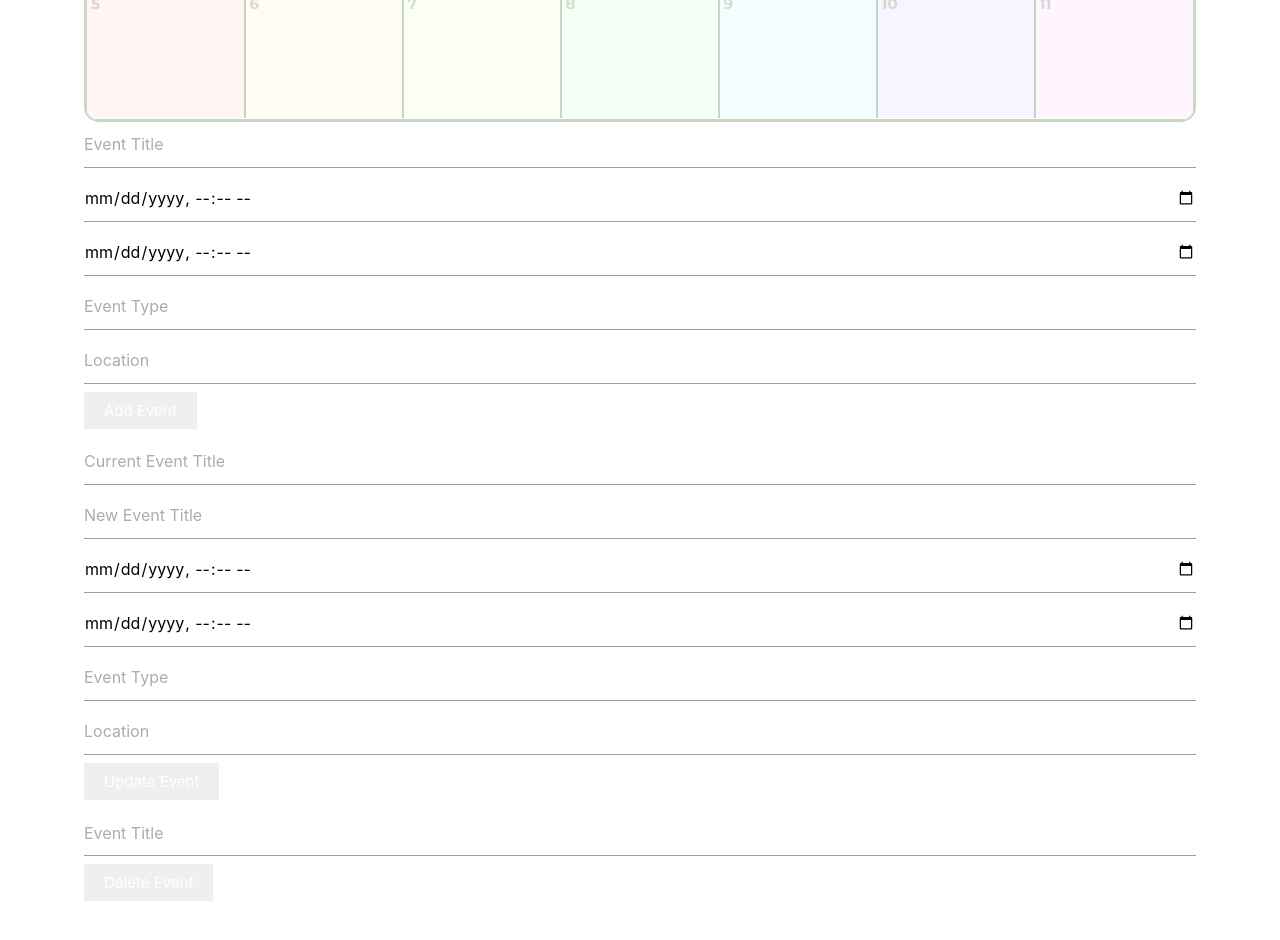
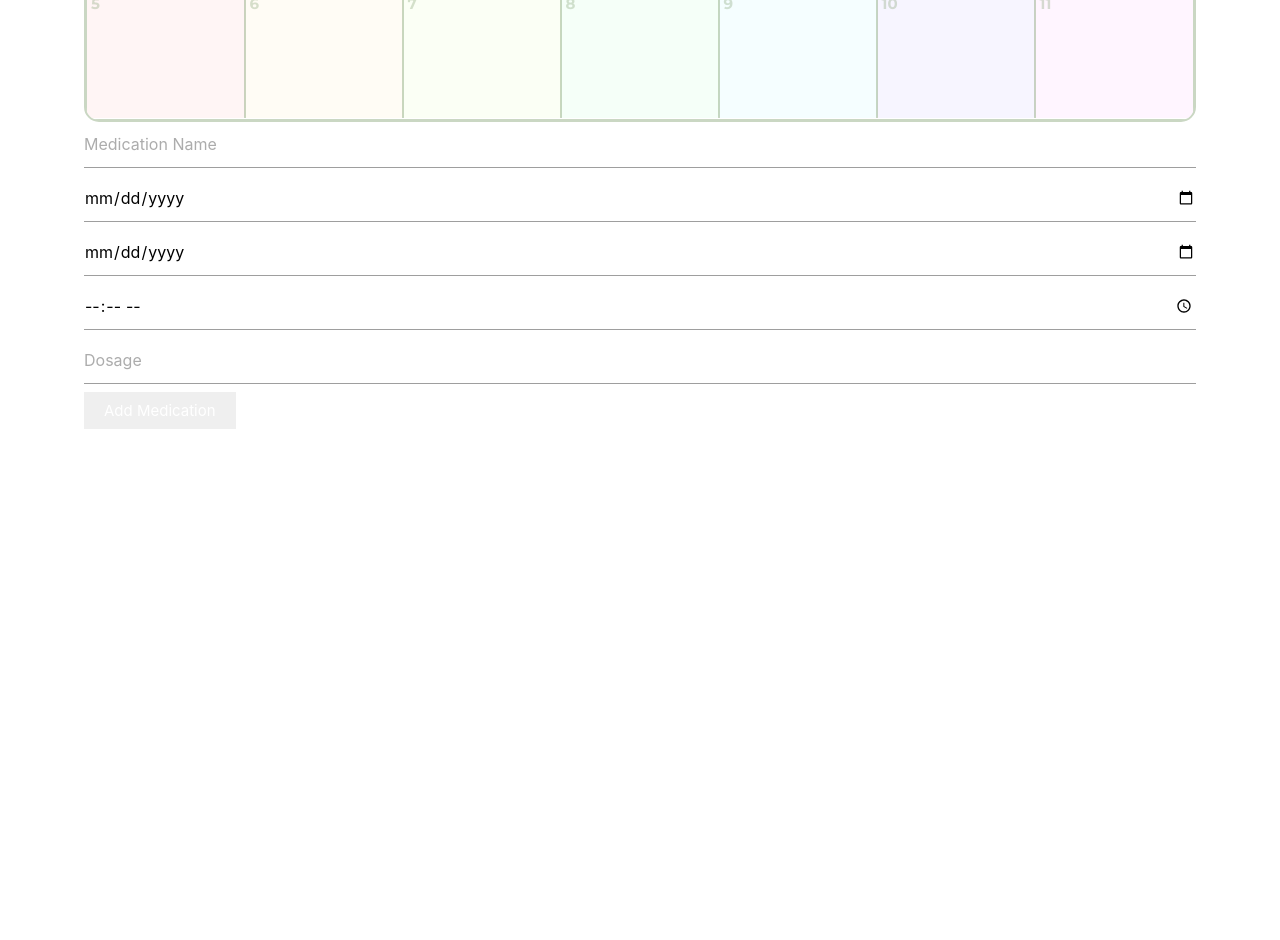
Before and after one commit to CPS714-Group23/CPS714-Group23, a React (Create React App) app in the folder Frontend/: page /scheduler in a window 1280 px wide. Shown: the part 1020-1960 px from the top of the page. After the commit the page ends 1501 px from the top, so only its background shows below. Built offline with nearby package versions, Linux system fonts and the light colour scheme; the HTML template or start-up script is replaced by a standard one.

Commit message:
Separate prescription form from calendar

```diff
--- a/Frontend/src/App.js
+++ b/Frontend/src/App.js
@@ -12,6 +12,7 @@ import PharmaceuticalPortal from './pages/home/PharmaceuticalPortal';
 import PharmaceuticalPortalLog from './pages/home-loggedin/PharmaceuticalPortalLog';
 import './App.css';
 import Scheduler from './pages/scheduler/scheduler';
+import PrescriptionSubmit from './pages/prescription-submit/prescriptionsubmit';
 
 const routesConfig = [
   {
@@ -46,6 +47,10 @@ const routesConfig = [
     path: '/scheduler',
     element: <Scheduler />,
   },
+  {
+    path: '/prescriptionsubmit',
+    element: <PrescriptionSubmit />,
+  },
 ];
 
 function App() {
--- a/Frontend/src/components/SidePanel/SidePanel.jsx
+++ b/Frontend/src/components/SidePanel/SidePanel.jsx
@@ -29,7 +29,7 @@ const menuItemsTop = [
 const menuItemsMiddle = [
   {name: 'Scheduler', icon: <Calendar />, path: '/scheduler'},
   {name: 'Drug supply tracker', icon: <PrescriptionBottle />, path: '/3'},
-  {name: 'Prescription', icon: <RxFile />, path: '/4'},
+  {name: 'Prescription', icon: <RxFile />, path: '/prescriptionsubmit'},
   {name: 'Drug interaction checker', icon: <Analytics />, path: '/5'},
   {name: 'Side effect reporting', icon: <Analytics />, path: '/6'},
 ];
--- /dev/null
+++ b/Frontend/src/pages/prescription-submit/prescriptionsubmit.jsx
@@ -0,0 +1,31 @@
+import React from 'react';
+
+function PrescriptionSubmit({ onAddEvent }) {
+  const handleSubmit = async (event) => {
+    event.preventDefault();
+    const newEvent = {
+      title: event.target.title.value,
+      startRecur: event.target.startRecur.value,
+      endRecur: event.target.endRecur.value,
+      startTime: event.target.startTime.value,
+      dosage: event.target.dosage.value,
+    };
+    await onAddEvent(newEvent);
+  };
+
+  return (
+    <div>
+      <h1>Add a New Medication</h1>
+      <form onSubmit={handleSubmit}>
+        <input type="text" name="title" placeholder="Medication Name" required />
+        <input type="date" name="startRecur" placeholder="Start Date" required />
+        <input type="date" name="endRecur" placeholder="End Date" required />
+        <input type="time" name="startTime" placeholder="Time" required />
+        <input type="number" name="dosage" placeholder="Dosage" required />
+        <button type="submit">Add Medication</button>
+      </form>
+    </div>
+  );
+}
+
+export default PrescriptionSubmit;
--- a/Frontend/src/pages/scheduler/scheduler.jsx
+++ b/Frontend/src/pages/scheduler/scheduler.jsx
@@ -8,35 +8,21 @@ function Scheduler() {
   // Sample events data
   const [events, setEvents] = useState([
     {
-      title: "Dr. A",
-      start: new Date("2023-11-15T15:00:00"),
-      end: new Date("2023-11-15T15:30:00"),
-      extendedProps: {
-        type: "Appointments",
-        location: "10 Fairway Drive, Toronto",
-      },
+      id: 'event-1',
+      title: "Medication A",
+      startRecur: '2023-11-20',
+      endRecur: '2023-12-04',
+      startTime: '9:00:00',
+      dosage: "2"
     },
     {
-      title: "Medication A",
-      start: new Date("2023-11-16T10:00:00"),
-      extendedProps: {
-        type: "Medications",
-      },
-    },
-    {
-      title: "Medication A",
-      start: new Date("2023-11-17T10:00:00"),
-      extendedProps: {
-        type: "Medications",
-      },
-    },
-    {
+      id: 'event-2',
       title: "Medication B",
-      start: new Date("2023-11-17T10:00:00"),
-      extendedProps: {
-        type: "Medications",
-      },
-    },
+      startRecur: '2023-11-27',
+      endRecur: '2023-12-15',
+      startTime: '9:00:00',
+      dosage: "1"
+    }
   ]);
 
   const addEvent = async (newEvent) => {
@@ -63,105 +49,18 @@ function Scheduler() {
     }
   };
 
-  const removeEvent = async (eventTitle) => {
-    try {
-      const response = await fetch(
-        `/api/scheduler/remove/${encodeURIComponent(eventTitle)}`,
-        {
-          method: "DELETE",
-        }
-      );
-      if (response.ok) {
-        const result = await response.json();
-        console.log("Event removed:", result);
-        setEvents((currentEvents) =>
-          currentEvents.filter((event) => event.title !== eventTitle)
-        );
-      } else {
-        console.error("Failed to remove the event");
-      }
-    } catch (error) {
-      console.error(
-        "There has been a problem with your fetch operation:",
-        error
-      );
-    }
-  };
-
-  const updateEvent = async (eventTitle, updatedEventData) => {
-    try {
-      const response = await fetch(
-        `/api/scheduler/update/${encodeURIComponent(eventTitle)}`,
-        {
-          method: "PUT",
-          headers: {
-            "Content-Type": "application/json",
-          },
-          body: JSON.stringify(updatedEventData),
-        }
-      );
-      if (response.ok) {
-        const result = await response.json();
-        console.log("Event updated:", result);
-        setEvents((currentEvents) =>
-          currentEvents.map((event) =>
-            event.title === eventTitle
-              ? { ...event, ...updatedEventData }
-              : event
-          )
-        );
-      } else {
-        console.error("Failed to update the event");
-      }
-    } catch (error) {
-      console.error(
-        "There has been a problem with your fetch operation:",
-        error
-      );
-    }
-  };
 
   function renderEventContent(eventInfo) {
-    if (eventInfo.event.extendedProps.type === "Appointments") {
-      let startTime = new Date(eventInfo.event.start).toLocaleTimeString(
-        "en-US",
-        {
-          hour: "numeric",
-          minute: "2-digit",
-        }
-      );
-      let endTime = new Date(eventInfo.event.end).toLocaleTimeString("en-US", {
-        hour: "numeric",
-        minute: "2-digit",
-      });
-
     return (
       <>
         <div>
-            <b>
-              {startTime} - {endTime}: Appointment w/ {eventInfo.event.title}
-            </b>
+          <b>9:00am: {eventInfo.event.title}</b>
         </div>
-          <div>@ {eventInfo.event.extendedProps.location}</div>
+        <div>Dosage: {eventInfo.event.extendedProps.dosage} pill(s)</div>
       </>
     );
   }
-    else if (eventInfo.event.extendedProps.type === "Medications") {
-      let time = new Date(eventInfo.event.start).toLocaleTimeString("en-US", {
-        hour: "numeric",
-        minute: "2-digit",
-      });
 
-      return (
-        <>
-          <div>
-            <b>{time}: Medication</b>
-          </div>
-          <div>{eventInfo.event.title}</div>
-        </>
-      );
-    }
-  }
 
   // function handleDateClick(info) {
   //   console.log("Date selected:", info.dateStr);
@@ -170,39 +69,16 @@ function Scheduler() {
   const handleAddFormSubmit = async (event) => {
     event.preventDefault();
     const newEvent = {
+      id: `event-${events.length + 1}`, // Generating a new unique ID
       title: event.target.title.value,
-      start: event.target.start.value,
-      end: event.target.end.value,
-      type: event.target.type.value,
-      location: event.target.location.value,
+      startRecur: event.target.startRecur.value,
+      endRecur: event.target.endRecur.value,
+      startTime: event.target.startTime.value,
+      dosage: event.target.dosage.value,
     };
-
     await addEvent(newEvent);
   };
 
-  const handleUpdateFormSubmit = async (event) => {
-    event.preventDefault();
-    const eventTitle = event.target.title.value;
-    const updatedEventData = {
-      title: event.target.newTitle ? event.target.newTitle.value : eventTitle,
-      start: event.target.start.value,
-      end: event.target.end.value,
-      type: event.target.type.value,
-      location: event.target.location.value,
-    };
-
-    await updateEvent(eventTitle, updatedEventData);
-  };
-
-  const handleDeleteFormSubmit = async (event) => {
-    event.preventDefault();
-    const eventTitle = event.target.title.value;
-
-    await removeEvent(eventTitle);
-    setEvents((currentEvents) =>
-      currentEvents.filter((event) => event.title !== eventTitle)
-    );
-  };
 
   return (
     <div>
@@ -219,47 +95,15 @@ function Scheduler() {
         eventContent={renderEventContent} // Render custom event content
       />
 
-      {/* Test event function */}
       <form onSubmit={handleAddFormSubmit}>
-        <input type="text" name="title" placeholder="Event Title" required />
-        <input
-          type="datetime-local"
-          name="start"
-          placeholder="Start Time"
-          required
-        />
-        <input
-          type="datetime-local"
-          name="end"
-          placeholder="End Time"
-          required
-        />
-        <input type="text" name="type" placeholder="Event Type" required />
-        <input type="text" name="location" placeholder="Location" required />
-        <button type="submit">Add Event</button>
+      <input type="text" name="title" placeholder="Medication Name" required />
+      <input type="date" name="startRecur" placeholder="Start Date" required />
+      <input type="date" name="endRecur" placeholder="End Date" required />
+      <input type="time" name="startTime" placeholder="Time" required />
+      <input type="number" name="dosage" placeholder="Dosage" required />
+      <button type="submit">Add Medication</button>
     </form>
 
-      {/* Update Event Form */}
-      <form onSubmit={handleUpdateFormSubmit}>
-        <input
-          type="text"
-          name="title"
-          placeholder="Current Event Title"
-          required
-        />
-        <input type="text" name="newTitle" placeholder="New Event Title" />
-        <input type="datetime-local" name="start" placeholder="Start Time" />
-        <input type="datetime-local" name="end" placeholder="End Time" />
-        <input type="text" name="type" placeholder="Event Type" />
-        <input type="text" name="location" placeholder="Location" />
-        <button type="submit">Update Event</button>
-      </form>
-
-      {/* Delete Event Form */}
-      <form onSubmit={handleDeleteFormSubmit}>
-        <input type="text" name="title" placeholder="Event Title" required />
-        <button type="submit">Delete Event</button>
-      </form>
     </div>
   );
 }
```
Also changed, not shown: Frontend/src/pages/prescription-submit/prescriptionsubmit.css (added), 1 other file (tests, documents, lock files or other folders). Lines whose indentation alone changed are shown as unchanged.
